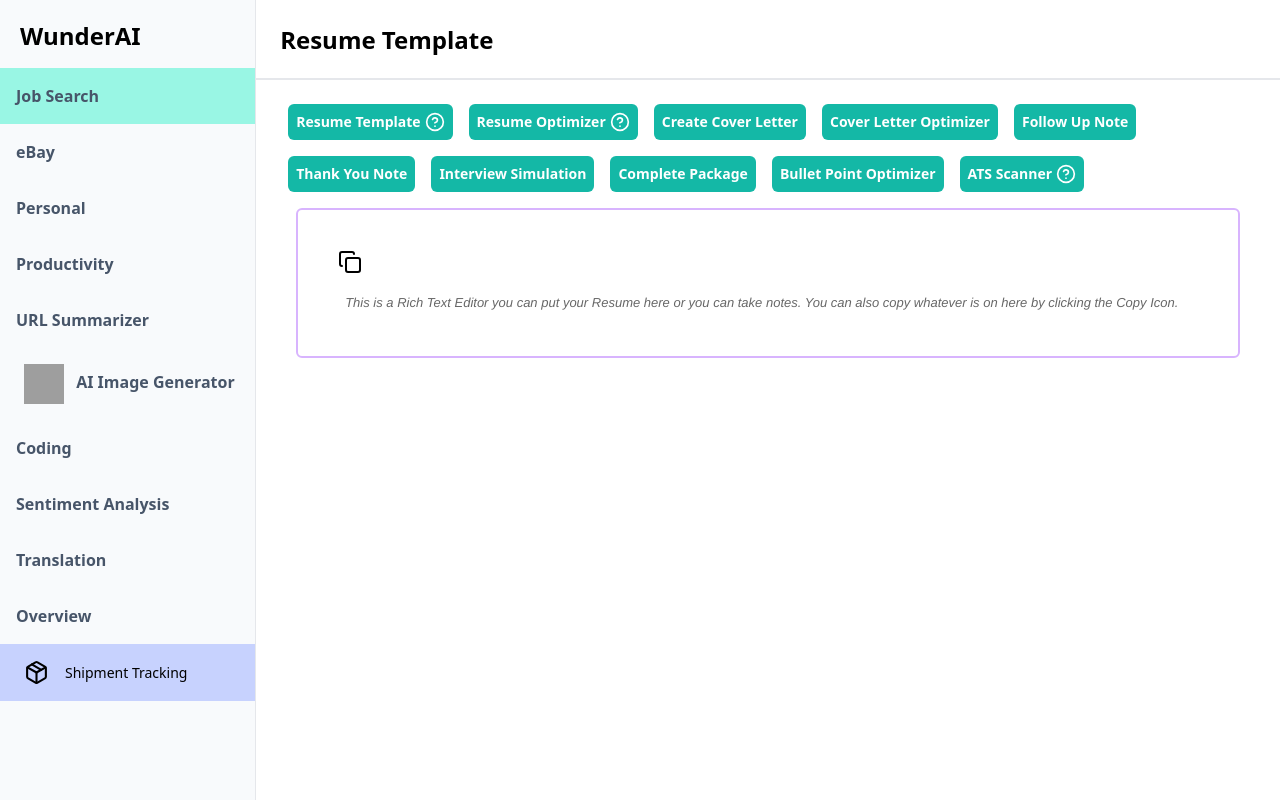
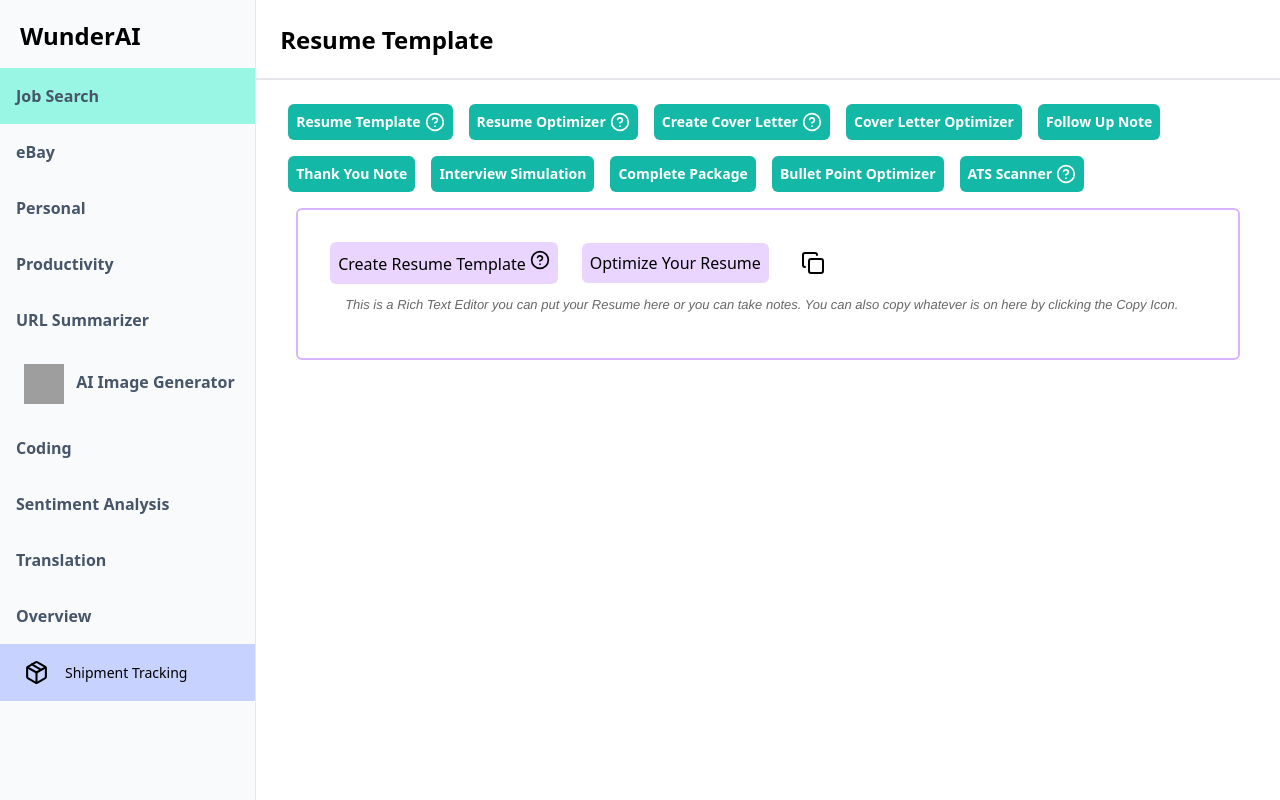
Before and after one commit to bkhoo123/AI-Productivity-App, a Next.js app in the folder my-app/: page /dashboard in a window 1280 px wide. Both pictures are taken after a click on the element "Job Search". Built offline with nearby package versions, Linux system fonts and the light colour scheme; grey boxes are pictures that could not be loaded.

Commit message:
Updates Made to Resume Component

```diff
--- a/my-app/src/components/JobSearch.jsx
+++ b/my-app/src/components/JobSearch.jsx
@@ -10,6 +10,7 @@ import axios from 'axios'
 import ToolTips from './ToolTips';
 import ResumeTemplate from './JobSearchComponents/ResumeTemplate';
 import ResumeOptimizer from './JobSearchComponents/ResumeOptimizer';
+import CoverLetterOptimizer from './JobSearchComponents/CoverLetterOptimizer';
 
 
 const ReactQuill = dynamic(() => import('react-quill'), { ssr: false });
@@ -72,7 +73,9 @@ const JobSearch = () => {
 
     const Panel = {
         "Resume Template": <ResumeTemplate toggleReview={toggleReview} setToggleReview={setToggleReview} loading={loading} setLoading={setLoading} content={content} setContent={setContent} />,
-        "Resume Optimizer": <ResumeOptimizer/>
+        "Resume Optimizer": <ResumeOptimizer/>,
+
+
     }
 
     return (
@@ -82,11 +85,20 @@ const JobSearch = () => {
             <div className="h-24 p-6">
                 <div className="flex flex-row gap-x-4 mx-2 gap-4 flex-wrap">
 
-                <button
+                {/* <button
                 onClick={() => {
                     setToggleReview(!toggleReview)
                     setCurrent("Resume Template")
                 }}
+                className="bg-teal-500 p-2 text-white text-sm rounded-md font-semibold hover:bg-gray-400 flex">
+                    Resume Template
+                    <ToolTips
+                    description={"Engineered to have the AI help you get started with a resume template just need some information and you're good to go."}
+                    how={"Click the Resume Template Button and then a Popup should appear. In the popup its going to ask you to fill out some information to help the AI create a Resume Template"}/>
+                </button> */}
+
+                <button
+                onClick={() => setCurrent("Resume Template") }
                 className="bg-teal-500 p-2 text-white text-sm rounded-md font-semibold hover:bg-gray-400 flex">
                     Resume Template
                     <ToolTips
@@ -103,7 +115,14 @@ const JobSearch = () => {
                     how={"Paste your Resume in the Text Editor Below. Click the Resume Optimizer and then the AI will parse through your resume and give you feedback."} />
                 </button>
 
-                <button className="bg-teal-500 p-2 text-white text-sm rounded-md font-semibold hover:bg-gray-400">Create Cover Letter</button>
+                <button className="bg-teal-500 p-2 text-white text-sm rounded-md font-semibold hover:bg-gray-400 flex">
+                    Create Cover Letter
+                    <ToolTips
+                    description={"Creates a Cover Letter for you with the help of artificial intelligence."}
+                    how={"Click the Create Cover Letter Button and then a Popup should appear. In the popup its going to ask you to fill out some information to help the AI create a Cover Letter"}
+                    />
+                </button>
+
                 <button className="bg-teal-500 p-2 text-white text-sm rounded-md font-semibold hover:bg-gray-400">Cover Letter Optimizer</button>
                 <button className="bg-teal-500 p-2 text-white text-sm rounded-md font-semibold hover:bg-gray-400">Follow Up Note</button>
                 <button className="bg-teal-500 p-2 text-white text-sm rounded-md font-semibold hover:bg-gray-400">Thank You Note</button>
--- /dev/null
+++ b/my-app/src/components/JobSearchComponents/CoverLetterOptimizer.jsx
@@ -0,0 +1,9 @@
+import React from 'react'
+
+const CoverLetterOptimizer = () => {
+  return (
+    <div>CoverLetterOptimizer</div>
+  )
+}
+
+export default CoverLetterOptimizer
--- a/my-app/src/components/JobSearchComponents/ResumeTemplate.jsx
+++ b/my-app/src/components/JobSearchComponents/ResumeTemplate.jsx
@@ -6,6 +6,7 @@ import 'react-quill/dist/quill.core.css';
 import { PacmanLoader } from 'react-spinners';
 const ReactQuill = dynamic(() => import('react-quill'), { ssr: false });
 import ResumeTemplateModal from '../Modals/ResumeTemplateModal';
+import ToolTips from '../ToolTips';
 
 const QuillModules = {
     toolbar: [
@@ -53,7 +54,17 @@ const ResumeTemplate = ({toggleReview, setToggleReview, loading, setLoading, con
     return (
         <>
         <div className="mt-8 mx-10 p-8 whitespace-pre-wrap border-2 rounded-md h-auto border-purple-300">
-        <button onClick={copyContent} className="hover:bg-rose-200 p-2 rounded-md"><svg xmlns="http://www.w3.org/2000/svg" width="24" height="24" viewBox="0 0 24 24" fill="none" stroke="currentColor" stroke-width="2" stroke-linecap="round" stroke-linejoin="round" class="lucide lucide-copy"><rect width="14" height="14" x="8" y="8" rx="2" ry="2"></rect><path d="M4 16c-1.1 0-2-.9-2-2V4c0-1.1.9-2 2-2h10c1.1 0 2 .9 2 2"></path></svg></button>
+        <div className="flex flex-row items-center  gap-6">
+            <button className="bg-purple-200 p-2 rounded-md hover:bg-gray-300 inline-block">
+                Create Resume Template
+                <ToolTips
+                description={"Create a resume template that you can use to apply to jobs."}
+                how={"Click the Create a Resume Template Button and a Popup will appear for you to fill out and then based on that information a resume will be created"}
+                />
+            </button>
+            <button className="bg-purple-200 p-2 rounded-md hover:bg-gray-300">Optimize Your Resume</button>
+            <button onClick={copyContent} className="hover:bg-rose-200 p-2 rounded-md"><svg xmlns="http://www.w3.org/2000/svg" width="24" height="24" viewBox="0 0 24 24" fill="none" stroke="currentColor" stroke-width="2" stroke-linecap="round" stroke-linejoin="round" class="lucide lucide-copy"><rect width="14" height="14" x="8" y="8" rx="2" ry="2"></rect><path d="M4 16c-1.1 0-2-.9-2-2V4c0-1.1.9-2 2-2h10c1.1 0 2 .9 2 2"></path></svg></button>
+        </div>
             <ReactQuill
                 theme="bubble"
                 placeholder="This is a Rich Text Editor you can put your Resume here or you can take notes. You can also copy whatever is on here by clicking the Copy Icon."
```
